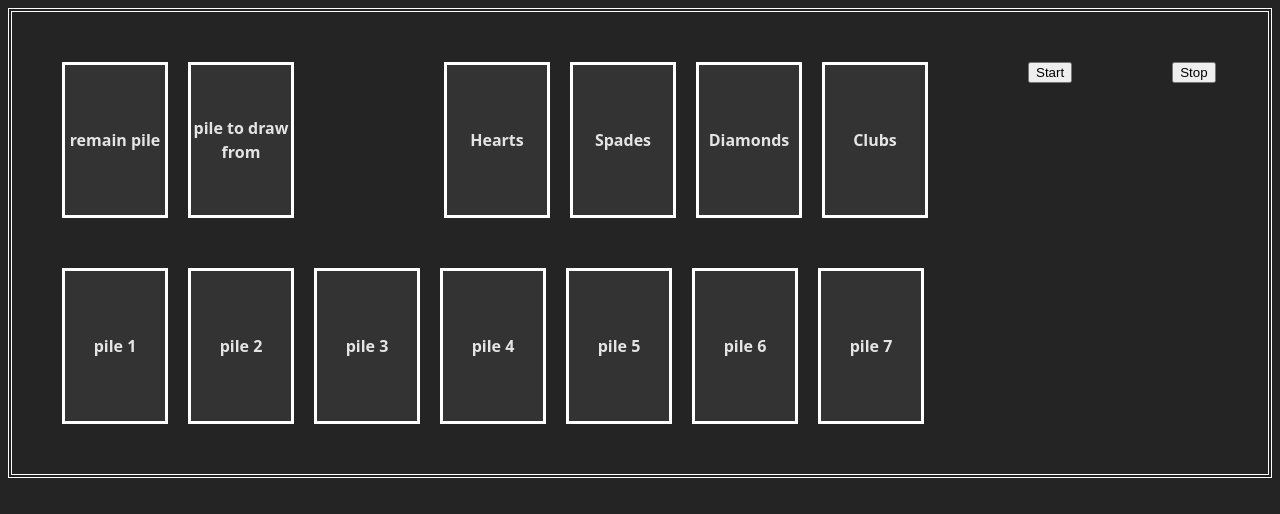
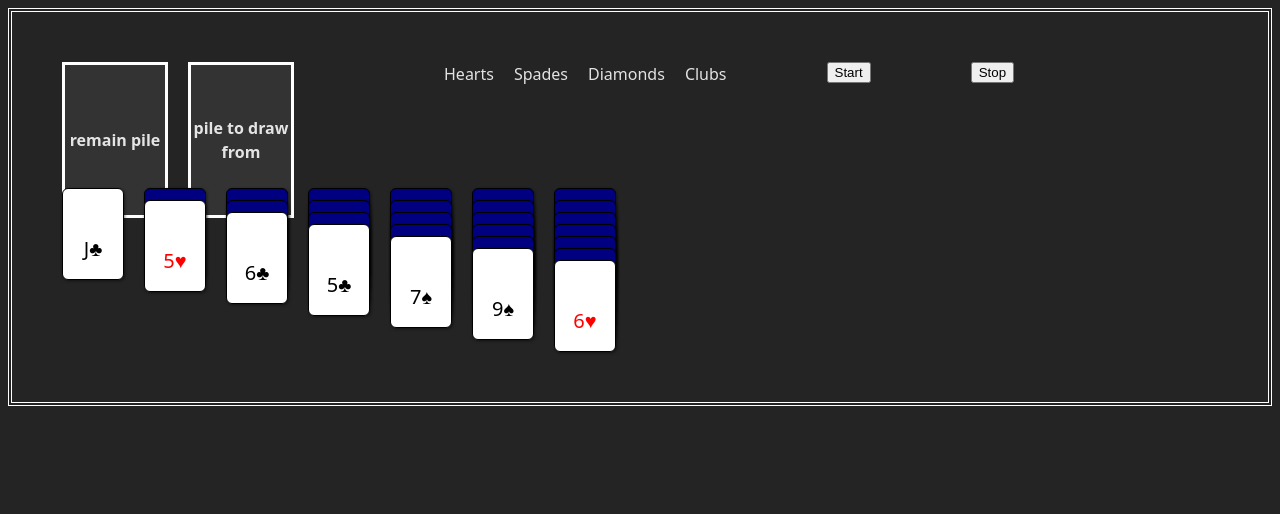
Before and after one commit to Purbai/mySolitaire, a website built with Vite: page index.html in a window 1280 px wide. Both pictures are taken after a click on the button "Start". Built offline with nearby package versions, Linux system fonts and the light colour scheme.

Commit message:
overlapping cards laid out in 7 columns with only the top card facing up

```diff
--- a/index.html
+++ b/index.html
@@ -14,22 +14,22 @@
           <div class="remaining__pile">pile to draw from</div>
         </div>
         <div class="foundation">
-         <div class="foundation__pile">Hearts</div>
-          <div class="foundation__pile">Spades</div>
-          <div class="foundation__pile">Diamonds</div>
-          <div class="foundation__pile">Clubs</div>
+         <div class="foundation__pile--hearts">Hearts</div>
+          <div class="foundation__pile--spades">Spades</div>
+          <div class="foundation__pile--diamonds">Diamonds</div>
+          <div class="foundation__pile--clubs">Clubs</div>
       </div>
       <button id="start">Start</button>
       <button id="stop">Stop</button>
     </div>
     <div class="solitaire">
-        <div class="solitaire__pile">pile 1</div>
-        <div class="solitaire__pile">pile 2</div>
-        <div class="solitaire__pile">pile 3</div>
-        <div class="solitaire__pile">pile 4</div>
-        <div class="solitaire__pile">pile 5</div>
-        <div class="solitaire__pile">pile 6</div>
-        <div class="solitaire__pile">pile 7</div>
+        <div class="solitaire__pile--1">pile 1</div>
+        <div class="solitaire__pile--2">pile 2</div>
+        <div class="solitaire__pile--3">pile 3</div>
+        <div class="solitaire__pile--4">pile 4</div>
+        <div class="solitaire__pile--5">pile 5</div>
+        <div class="solitaire__pile--6">pile 6</div>
+        <div class="solitaire__pile--7">pile 7</div>
     </div>
   </div>
     <script type="module" src="/src/main.ts"></script>
--- a/src/main.ts
+++ b/src/main.ts
@@ -1,13 +1,43 @@
 import './style.scss'
 import { SUITS, CARD_LABELS, Card, type CardLabel, type Suit } from "./card_data/card_data";
 import { createDeck } from './card_data/create_deck';
+import { dealToColumns } from './utils/dealtocolumns';
 
 const start = document.querySelector<HTMLButtonElement>('#start');
 
 const handleStartClick = () => {
     const deck = createDeck(Card);
-    console.log(deck);
-};
+    deck.sort(() => Math.random() - 0.5);
+
+    const cardstoCol = dealToColumns(deck);
+    console.log(cardstoCol);
+
+    // Clear existing cards
+    for (let i = 1; i <= 7; i++) {
+      const pile = document.querySelector(`.solitaire__pile--${i}`);
+      if (pile) pile.innerHTML = '';
+    }
+
+    // Render cards into their respective piles
+    cardstoCol.forEach((column, colIndex) => {
+      const pile = document.querySelector(`.solitaire__pile--${colIndex + 1}`);
+      if (!pile) return;
+
+      column.forEach((card, rowIndex) => {
+        const cardDiv = document.createElement("div");
+        cardDiv.textContent = card.isFaceUp ? card.toString() : "🂠";
+        cardDiv.classList.add("card");
+        if (!card.isFaceUp) {
+          cardDiv.classList.add("card--facedown");
+        }
+        else{
+            cardDiv.style.color = (card.colour === 'Red' && card.isFaceUp) ? 'red' : (card.isFaceUp) ? 'black' : 'white'
+        }
+        cardDiv.style.marginTop = `-80px`;
+        pile.appendChild(cardDiv);
+      });
+    });
+  };
 
 if (start) {
     start.addEventListener('click', handleStartClick);
--- a/src/style.scss
+++ b/src/style.scss
@@ -78,16 +78,46 @@
     flex-direction: row;
     gap: 20px;
 
-    &__pile {
-      display: flex;
-      flex-direction: column;
-      align-items: center;
-      justify-content: center;
-      width: 100px;
-      height: 150px;
-      background-color: #333;
-      border: 3px solid white;
-      font-weight: bold;
-    }
+    // &__pile {
+    //   display: flex;
+    //   flex-direction: column;
+    //   align-items: center;
+    //   justify-content: center;
+    //   width: 100px;
+    //   height: 150px;
+    //   background-color: #333;
+    //   border: 3px solid white;
+    //   font-weight: bold;
+    // }
+        &__pile {
+          position: relative;
+          width: 100px;
+          min-height: 150px;
+          border: 3px solid white;
+          background-color: #333;
+          display: flex;
+          flex-direction: column;
+          align-items: center;
   }
 }
+
+.card {
+  width: 60px;
+  height: 90px;
+  background-color: white;
+  color: black;
+  border: 1px solid black;
+  border-radius: 6px;
+  text-align: center;
+  line-height: 120px;
+  font-size: 20px;
+  position: relative;
+  box-shadow: 1px 1px 3px rgba(0, 0, 0, 0.5);
+
+}
+
+.card--facedown {
+  background-color: navy;
+  color: transparent;
+}
+}
--- /dev/null
+++ b/src/utils/dealtocolumns.ts
@@ -0,0 +1,19 @@
+import {  Card } from "../card_data/card_data";
+
+export function dealToColumns(deck: Card[]): Card[][] {
+    const columns: Card[][] = [[], [], [], [], [], [], []]; // array for each column - 7 cols
+    let deckIndex = 0;
+
+    for (let col = 0; col < 7; col++) {
+      for (let row = 0; row <= col; row++) {
+        const card = deck[deckIndex++];
+        card.isFaceUp = row === col; // top card in each column is face up
+        columns[col].push(card);
+        // const dealtCards = document.createElement("div")
+        // // dealtCards.textContent = values;
+
+      }
+    }
+
+    return columns;
+  }
```
